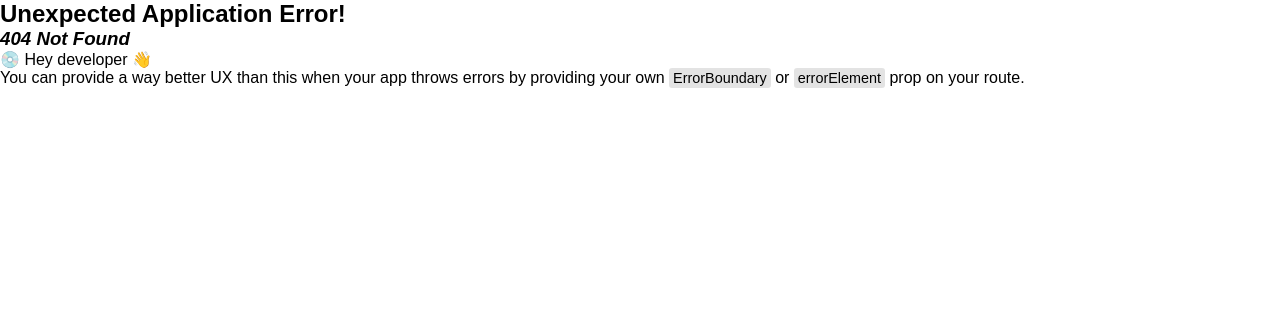
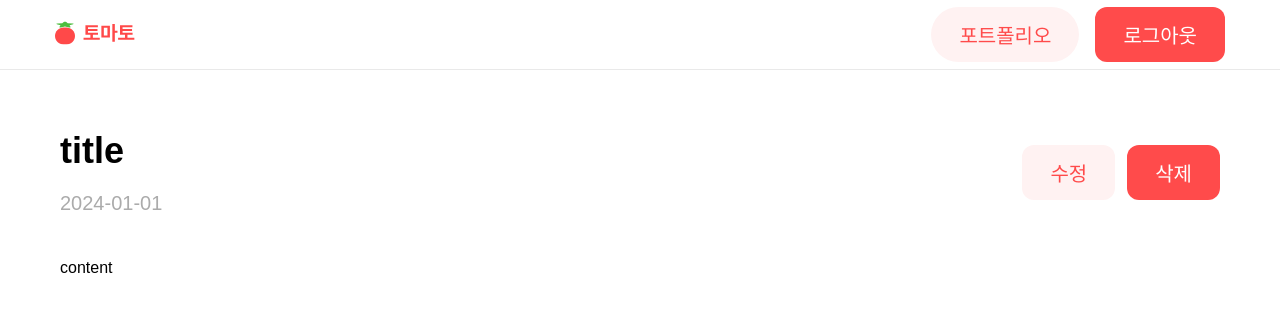
Before and after one commit to j02on/tomato_fe, a React (Vite) app: page /blog/1 in a window 1280 px wide. Before the commit this address had no page. Shown: the top 312 px of the page. Built offline with nearby package versions, Linux system fonts and the light colour scheme; a web font is replaced by a local one.

Commit message:
feat : 블로그 상세 추가

```diff
--- a/src/components/DelModal.tsx
+++ b/src/components/DelModal.tsx
@@ -37,6 +37,9 @@ const Back = styled.div `
   display: flex;
   justify-content: center;
   align-items: center;
+  position: fixed;
+  top: 0;
+  left: 0;
 `
 
 const ModalContent  = styled.div `
--- a/src/pages/BlogDetail.tsx
+++ b/src/pages/BlogDetail.tsx
@@ -0,0 +1,48 @@
+import { useState } from "react"
+import { colors, Flex, Text } from "../design-token"
+import { Button, DelModal } from "../components"
+import styled from "@emotion/styled"
+
+export const BlogDetail = () => {
+  const [datas, setDatas] = useState<{title: string, createdAt: string, content: string}>({
+    title: 'title',
+    createdAt: '2024-01-01',
+    content: 'content'
+  })
+  const [isDelModalShow, setIsDelModalShow] = useState<boolean>(false)
+
+  const accessToken = 'dsadddds'
+
+  const handleDelModalClick = () => {
+    setIsDelModalShow(true)
+  }
+  return (
+    <Container>
+      <Flex isColumn gap={44} width="100%">
+      <Flex justifyContent="space-between" alignItems="center" width="100%">
+      <Flex isColumn gap={20}>
+        <Text fontSize={36} fontWeight={600} >{datas.title}</Text>
+        <Text fontSize={20} fontWeight={300} color={colors.gray[500]}>{datas.createdAt}</Text>
+      </Flex>
+      {accessToken && (
+      <Flex alignItems="center" gap={12}>
+        <Button backgroundColor={colors.red[100]} color={colors.red[600]}>수정</Button>
+        <Button onClick={handleDelModalClick}>삭제</Button>
+      </Flex>
+      )}
+      </Flex>
+      <div>
+        {datas.content}
+      </div>
+      </Flex>
+      {
+
+      }
+      <DelModal setIsOpen={setIsDelModalShow} isOpen={isDelModalShow}/>
+    </Container>
+  )
+}
+
+const Container = styled.div `
+  padding: 60px;
+`
--- a/src/pages/index.ts
+++ b/src/pages/index.ts
@@ -1,3 +1,4 @@
 export * from './Login'
 export * from './Blog'
 export * from './PdfPage'
+export * from './BlogDetail'
--- a/src/router.tsx
+++ b/src/router.tsx
@@ -1,5 +1,5 @@
 import { createBrowserRouter } from "react-router-dom";
-import { Blog, Login, PdfPage } from "./pages";
+import { Blog, BlogDetail, Login, PdfPage } from "./pages";
 import { RootLayout } from "./layouts";
 
 export const router = createBrowserRouter([
@@ -14,6 +14,10 @@ export const router = createBrowserRouter([
       {
         path: '/pdf',
         element: <PdfPage/>
+      },
+      {
+        path: '/blog/:id',
+        element: <BlogDetail/>
       }
     ]
   },
```
